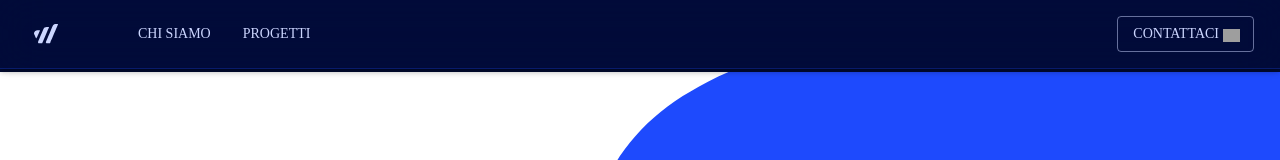
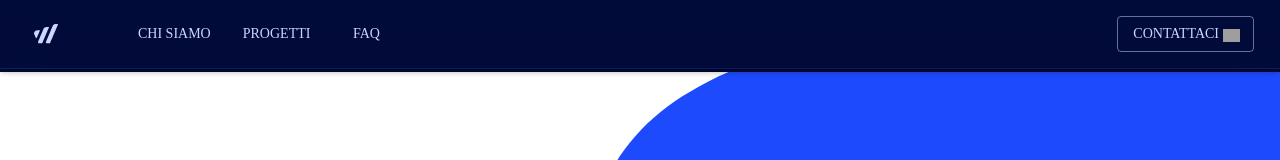
Before and after one commit to webion-hub/webionsite, a React (Create React App) app: page / in a window 1280 px wide. Shown: the top 160 px of the page. Built offline with nearby package versions, Linux system fonts and the light colour scheme; grey boxes are pictures that could not be loaded; a web font is replaced by a local one.

Commit message:
Add FAQ on WebionBar

```diff
--- a/src/components/layout/WebionAppBar.js
+++ b/src/components/layout/WebionAppBar.js
@@ -35,6 +35,12 @@ export default function WebionAppBar() {
             >
               Progetti
             </Button>
+            <Button
+              color="secondary"
+              onClick={_ => navigate("/faq")}
+            >
+              FAQ
+            </Button>
           </AppBarSection>
         </AppBarSection>
 
```
